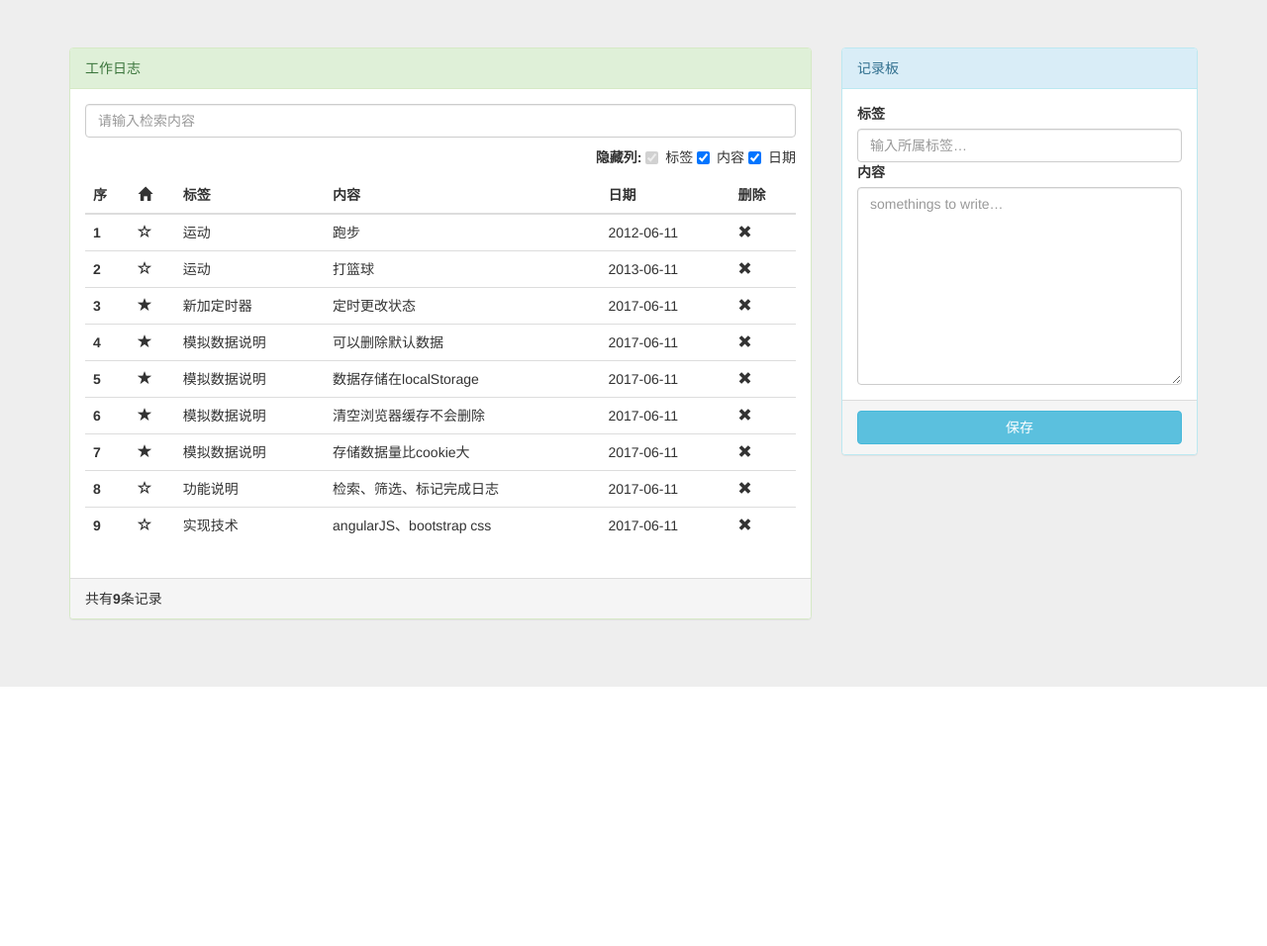
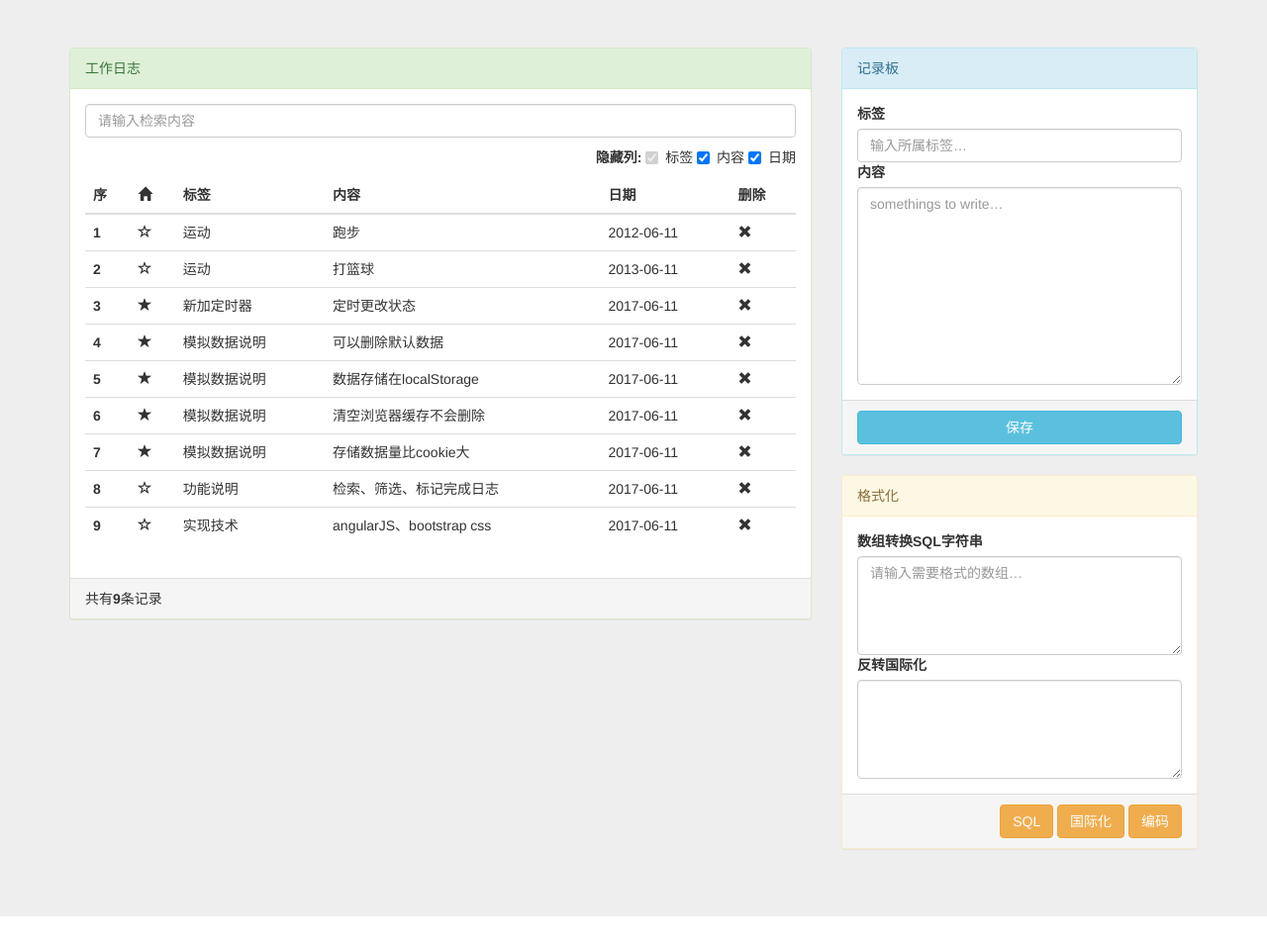
Before and after one commit to chenerlao/worker, a website: page index.html in a window 1280 px wide. Shown: the whole page at 99% size. Before the commit the page ends 800 px from the top, so only its background shows below. Drawn offline with Linux system fonts and the light colour scheme.

Commit message:
添加转换sql工具

```diff
--- a/index.html
+++ b/index.html
@@ -68,6 +68,26 @@
                         </div>
                     </form>
                 </div>
+                 <div class="panel panel-warning">
+                    <div class="panel-heading">格式化</div>
+                    <form>
+                        <div class="panel-body">
+                            <div>
+                                <label>数组转换SQL字符串</label>
+                                <textarea class="form-control" ng-model="s_array_sql"  placeholder="请输入需要格式的数组…"  style="width:100%;height:100px"></textarea>
+                            </div>
+                            <div>
+                                <label>反转国际化</label>
+                                <textarea class="form-control" ng-model="s_nation"  style="width:100%;height:100px"></textarea>
+                            </div>
+                        </div>
+                        <div class="panel-footer" style="text-align: right;">
+                            <button class="btn btn-warning" ng-click="doConvert()">SQL</button>
+                            <button class="btn btn-warning" ng-click="doNation()">国际化</button>
+                            <button class="btn btn-warning" ng-click="doCode()">编码</button>
+                        </div>
+                    </form>
+                </div>
             </div>
         </div>
     </div>
```
